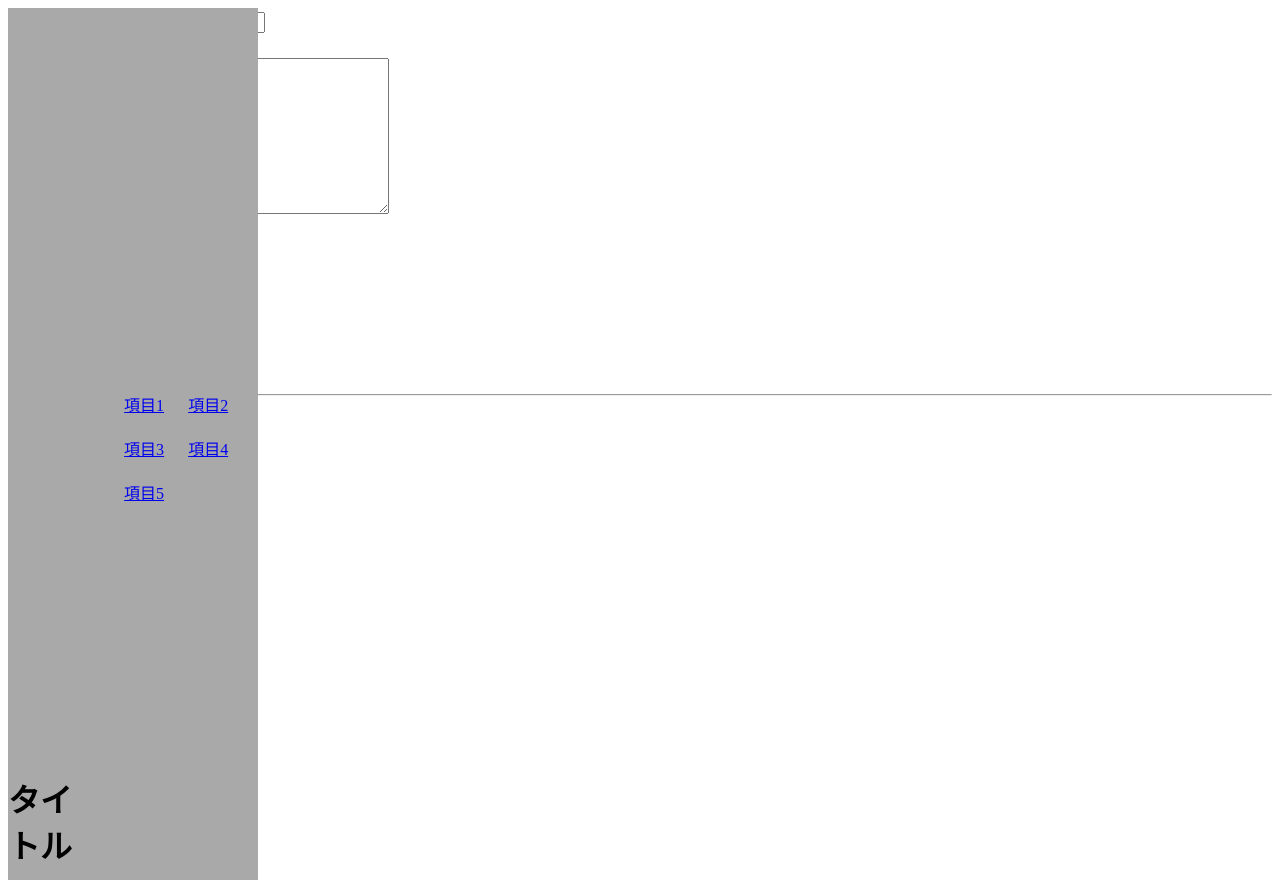
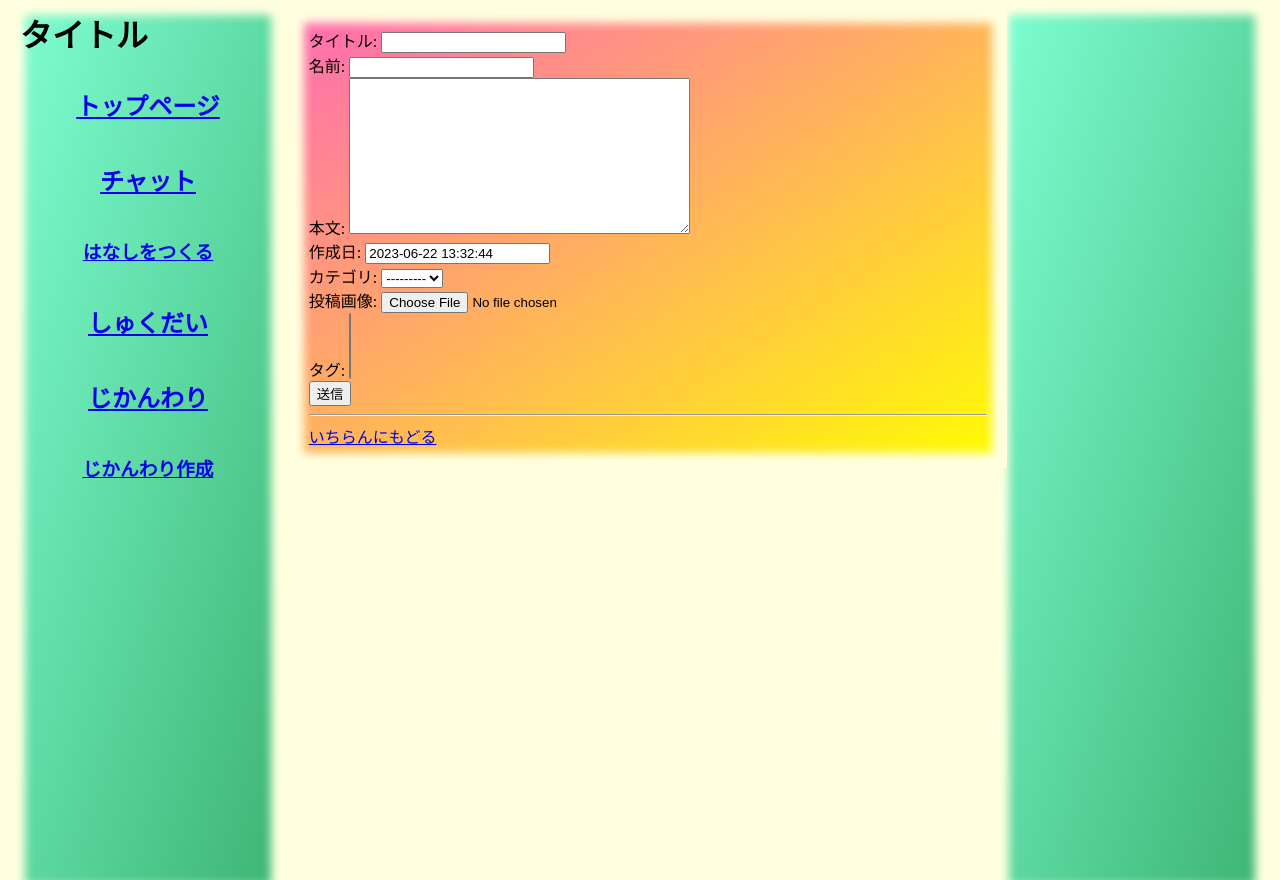
Before and after one commit to kawakamishohei/group_c, a Django app: page /chat/create/ in a window 1280 px wide. Run offline with Django 4.2, Linux system fonts and the light colour scheme; data that the repository does not hold is empty.

Commit message:
06/28no3

```diff
--- a/static/css/style_chat.css
+++ b/static/css/style_chat.css
@@ -1,18 +1,66 @@
+body{
+  height: 100%;
+  width: 100%;
+  background-color: #ffffe0;
+}
 header {
-  display: flex;
-  width: 250px;
+  top: 0px;
+  left: 10px;
+  width: 20%;
   height: 100%;
-  background-color: darkgrey;
+  padding: 10px;
+  background: linear-gradient(to bottom right, #ffffe0, #3cb371);
   align-items: center;
   position: fixed;
+  background: linear-gradient(to bottom right, #7fffd4, #3cb371);
+  box-shadow: inset 0 0 10px 15px #ffffe0;
 }
 
 .title {
   margin-top: auto;
 }
-
+.menu-group{
+  margin-left: auto;
+  margin-right: auto;
+}
 .menu-item {
   list-style: none;
-  display: inline-block;
   padding: 10px;
+  text-align: center;
 }
+.main {
+  top: 0px;
+  width: 53%;
+  height: 1000%;
+  background: linear-gradient(to bottom right, #ff69b4, #ffff00);
+  padding: 20px;
+  margin-left: auto;
+  margin-right: auto;
+  box-shadow: inset 0 0 10px 15px #ffffe0;
+}
+.rightside-contents {
+  top: 0px;
+  right: 10px;
+  width: 20%;
+  height: 100%;
+  float: right;
+  background: linear-gradient(to bottom right, #7fffd4, #3cb371);
+  align-items: center;
+  position: fixed;
+  padding: 10px;
+  z-index: -1;
+  box-shadow: inset 0 0 10px 15px #ffffe0;
+}
+.rightside-contents-form {
+  top: 0px;
+  right: 10px;
+  width: 20%;
+  height: 100%;
+  float: right;
+  background: linear-gradient(to bottom right, #7fffd4, #3cb371);
+  align-items: center;
+  position: fixed;
+  padding: 10px;
+  z-index: 1;
+  box-shadow: inset 0 0 10px 15px #ffffe0;
+}
--- a/templates/base_chat.html
+++ b/templates/base_chat.html
@@ -9,18 +9,19 @@
       <header>
         <h1 class="title">タイトル</h1>
         <nav class="nav">
-      <ul class="menu-group">
-        <li class="menu-item"><a href="#">項目1</a></li>
-        <li class="menu-item"><a href="#">項目2</a></li>
-        <li class="menu-item"><a href="#">項目3</a></li>
-        <li class="menu-item"><a href="#">項目4</a></li>
-        <li class="menu-item"><a href="#">項目5</a></li>
-      </ul>
+            <h2 class="menu-item"><a href="{% url 'blog:home' %}">トップページ</a></h2>
+            <h2 class="menu-item"><a href="{% url 'chat:chat_list' %}">チャット</a></h2>
+            <h3 class="menu-item"><a href="{% url 'chat:chat_create' %}">はなしをつくる</a></h3>
+            <h2 class="menu-item"><a href="{% url 'homework:homework' %}">しゅくだい</a></h2>
+            <h2 class="menu-item"><a href="{% url 'timetable:timetable_list' %}">じかんわり</a></h2>
+            <h3 class="menu-item"><a href="{% url 'timetable:timetable_create' %}">じかんわり作成</a></h3>
         </nav>
       </header>
 
-    <div class="content">
+      <div class="main">
           {% block content %}{% endblock %}
+      </div>
+<div class="rightside-contents">
 </div>
   </body>
   </html>
--- a/templates/chat/chat_create.html
+++ b/templates/chat/chat_create.html
@@ -9,4 +9,9 @@
 </form>
 <hr>
 <a href="{% url 'chat:chat_list' %}">いちらんにもどる</a>
+
+<div class="rightside-contents">
+
+</div>
+
 {% endblock %}
--- a/templates/chat/chat_delete.html
+++ b/templates/chat/chat_delete.html
@@ -1,4 +1,4 @@
-{% extends 'base.html' %}
+{% extends 'base_chat.html' %}
 
 {% block content %}
 <form method="post">
--- a/templates/chat/chat_list.html
+++ b/templates/chat/chat_list.html
@@ -14,4 +14,5 @@
     {% endfor %}
 <hr>
 <a href="{% url 'chat:chat_create' %}">おはなしをつくる</a>
+
 {% endblock %}
```
Also changed, not shown: templates/chat/a.html (added, +15 -0 lines), templates/chat/chat_detail.html (+9 -8 lines), media/chat_images/sample01_Cn7zqcB.jpg (added), media/chat_images/sample01_vHtaUX6.jpg (added). Lines whose indentation alone changed are shown as unchanged.
